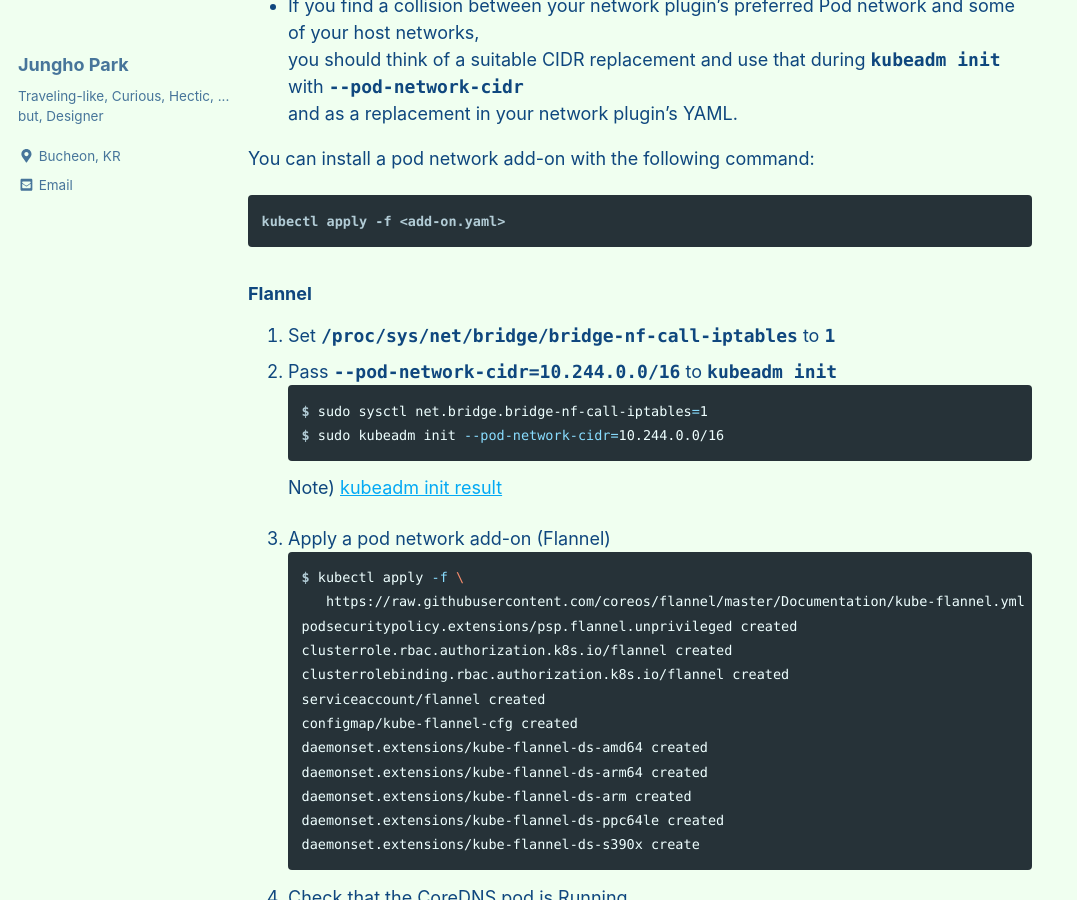
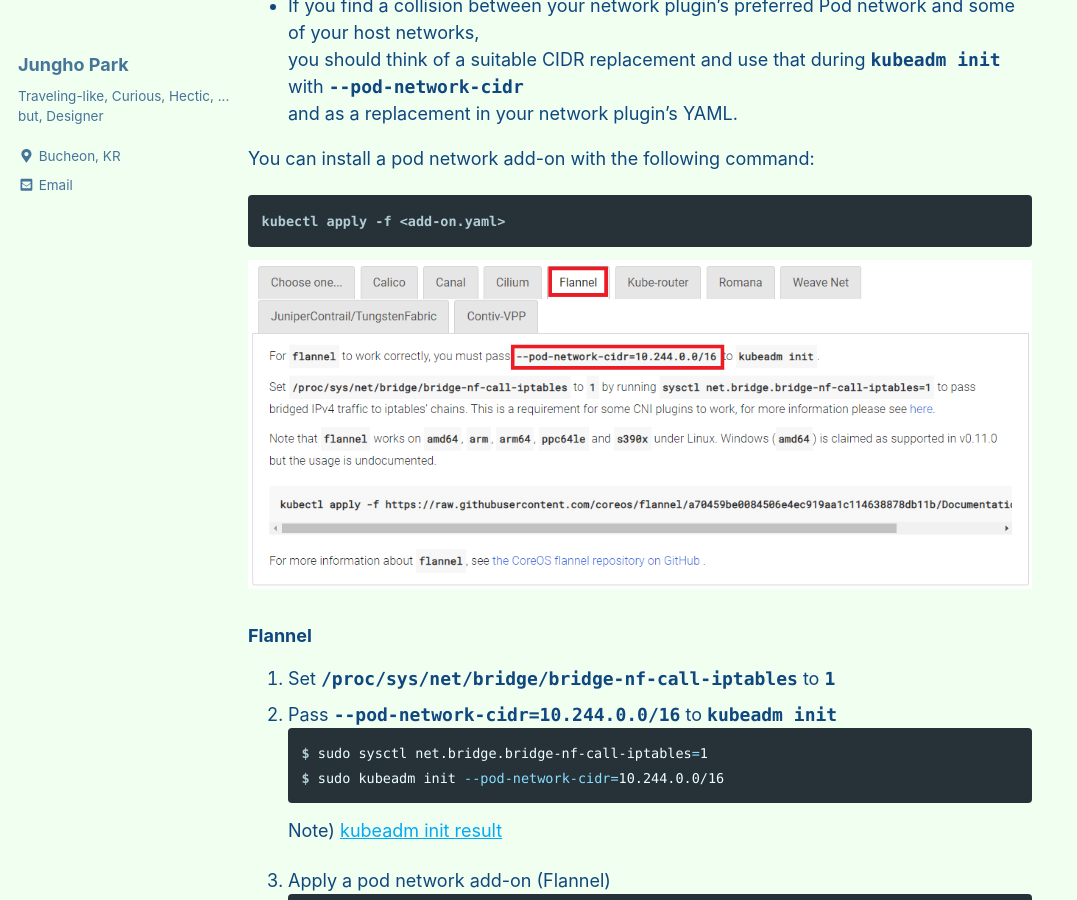
Before and after one commit to unipark00/tekrepo, a Jekyll site: the page built from _posts/2019-04-07-configure-k8s-cluster.md, in a window 1280 px wide and 900 px high, scrolled down 1795 px. Shown: the whole window, without its empty margins (0-1077 px from the left). Built offline with Jekyll 4.4.1, drawn with Linux system fonts in a browser that asks for light colours; cached includes are drawn as plain includes.

Commit message:
Update 2019-04-07-configure-k8s-cluster.md

````diff
--- a/_posts/2019-04-07-configure-k8s-cluster.md
+++ b/_posts/2019-04-07-configure-k8s-cluster.md
@@ -55,6 +55,8 @@ You can install a pod network add-on with the following command:
 kubectl apply -f <add-on.yaml>
 ```
 
+![pod-network](https://github.com/unipark00/tekrepo/blob/master/_posts/20190411_132750.png?raw=true)
+
 ### Flannel
 1. Set **`/proc/sys/net/bridge/bridge-nf-call-iptables`** to **`1`**
 2. Pass **`--pod-network-cidr=10.244.0.0/16`** to **`kubeadm init`**
````
